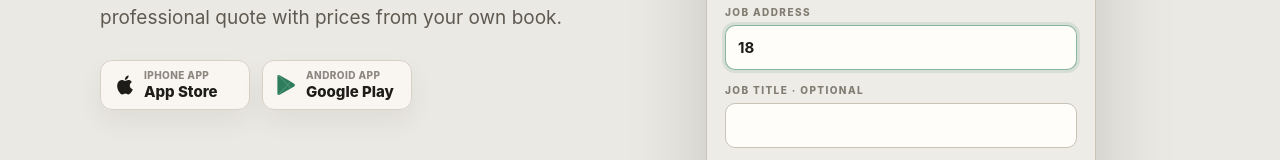
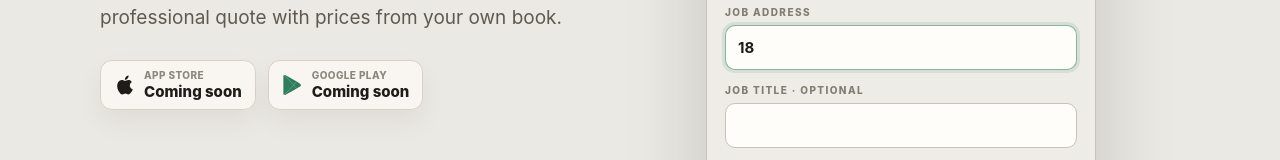
Before and after one commit to TedTes/snapquote, a React (Vite) app in the folder web/: page / in a window 1280 px wide. Shown: the part 557-717 px from the top of the page. Built offline with nearby package versions, Linux system fonts and the light colour scheme; no server answers.

Commit message:
Update landing early access CTAs

```diff
--- a/web/src/marketing/LandingPage.tsx
+++ b/web/src/marketing/LandingPage.tsx
@@ -3,7 +3,7 @@ import { ProductFlowDemo } from "./components/demo/ProductFlowDemo";
 import { ProgressMeter, QuoteVanMark, StatusPill } from "./components/demo/primitives";
 import "./landing.css";
 
-const supportMailto = "mailto:hello@quotevan.com?subject=QuoteVan%20support";
+const supportMailto = "mailto:tedtfu@gmail.com?subject=QuoteVan%20early%20access";
 
 export function LandingPage() {
   return (
@@ -540,8 +540,8 @@ function StoreBadges() {
           </svg>
         </span>
         <span>
-          <small>iPhone app</small>
-          <strong>App Store</strong>
+          <small>App Store</small>
+          <strong>Coming soon</strong>
         </span>
       </span>
       <span aria-label="QuoteVan Android app status" className="store-badge">
@@ -554,8 +554,8 @@ function StoreBadges() {
           </svg>
         </span>
         <span>
-          <small>Android app</small>
-          <strong>Google Play</strong>
+          <small>Google Play</small>
+          <strong>Coming soon</strong>
         </span>
       </span>
     </div>
```
